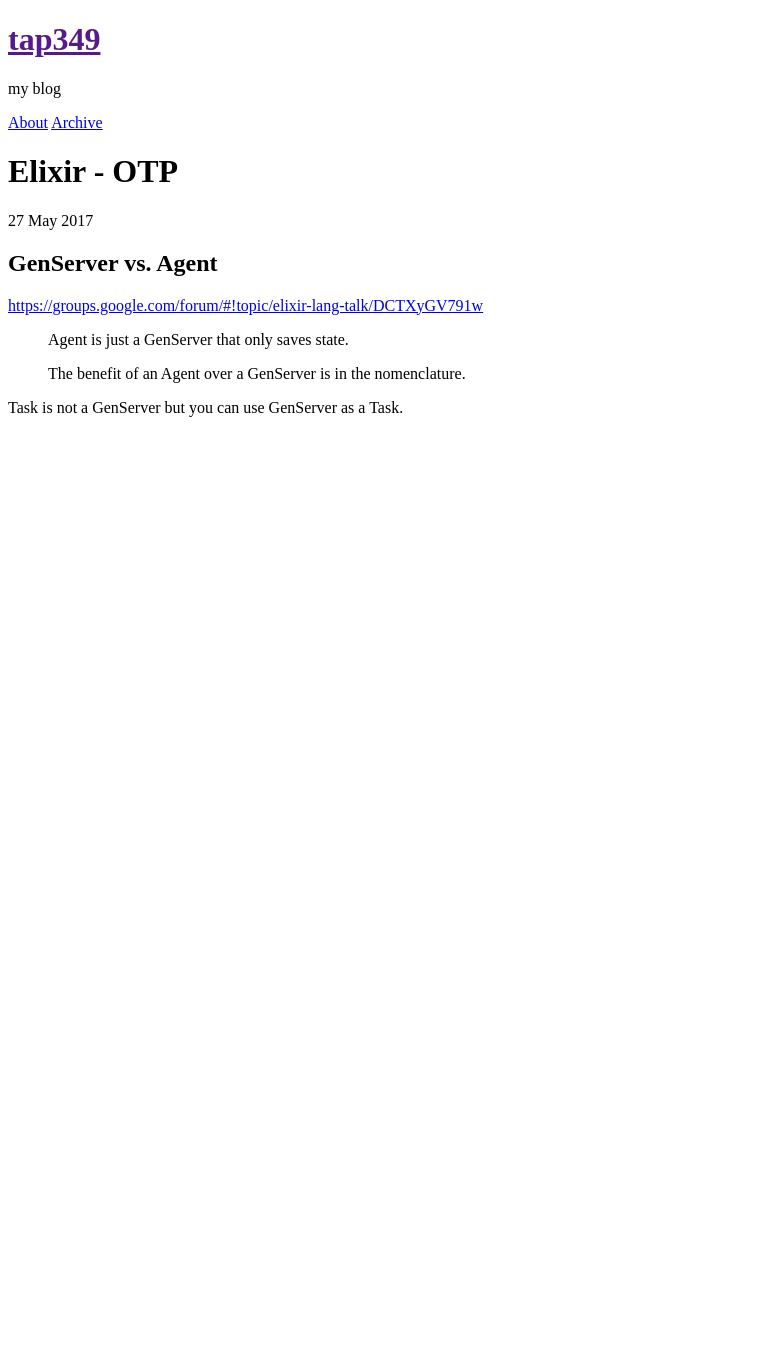
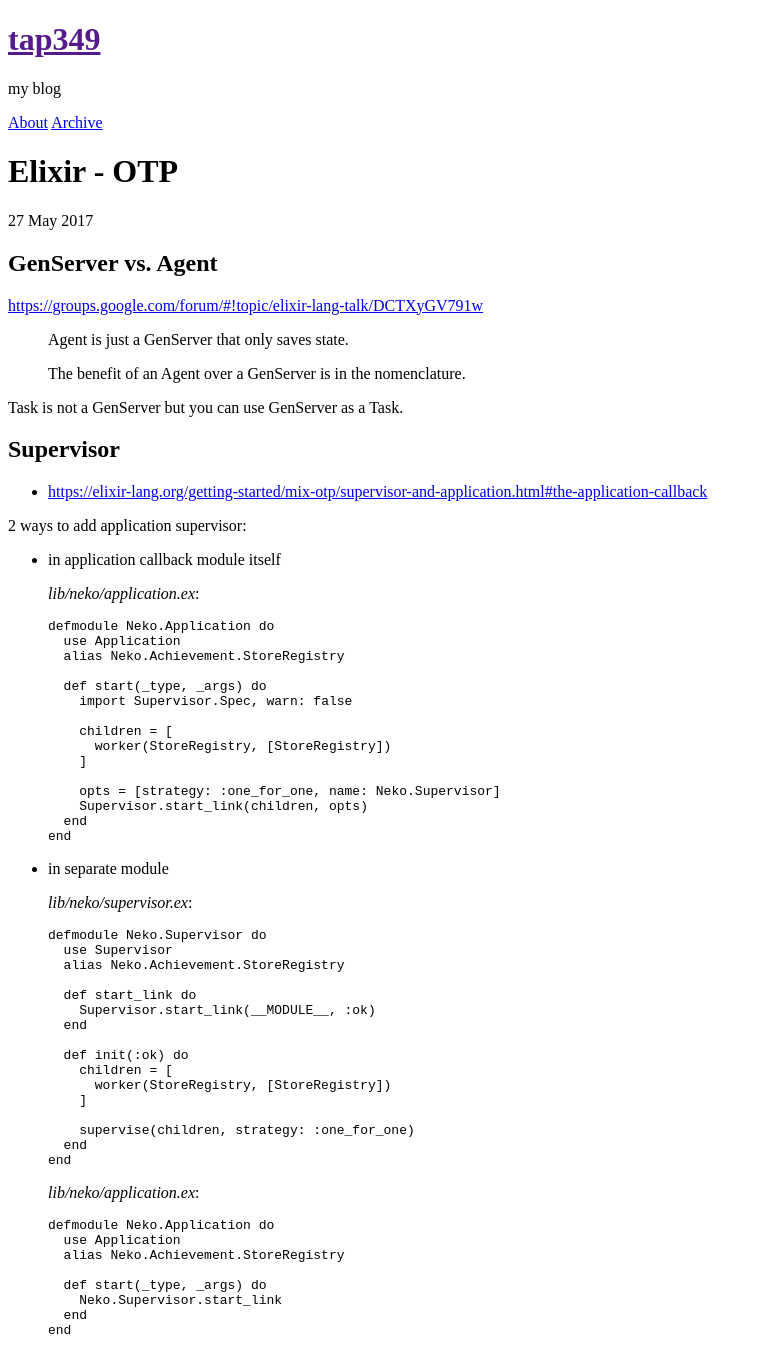
Before and after one commit to tap349/tap349.github.io, a Jekyll site: the page built from _posts/2017-05-28-elixir-otp.md, in a window 1280 px wide. Shown: the whole page, without its empty margins (0-763 px from the left). Built offline with Jekyll 4.4.1, drawn with Linux system fonts in a browser that asks for light colours; before the commit the page ends 900 px from its top, so only the background shows below that.

Commit message:
update 2017-06-04_14:03:20

````diff
--- a/_posts/2017-05-28-elixir-otp.md
+++ b/_posts/2017-05-28-elixir-otp.md
@@ -17,3 +17,67 @@ categories: [elixir, otp]
 > The benefit of an Agent over a GenServer is in the nomenclature.
 
 Task is not a GenServer but you can use GenServer as a Task.
+
+## Supervisor
+
+- <https://elixir-lang.org/getting-started/mix-otp/supervisor-and-application.html#the-application-callback>
+
+2 ways to add application supervisor:
+
+- in application callback module itself
+
+  _lib/neko/application.ex_:
+
+  ```elixir
+  defmodule Neko.Application do
+    use Application
+    alias Neko.Achievement.StoreRegistry
+
+    def start(_type, _args) do
+      import Supervisor.Spec, warn: false
+
+      children = [
+        worker(StoreRegistry, [StoreRegistry])
+      ]
+
+      opts = [strategy: :one_for_one, name: Neko.Supervisor]
+      Supervisor.start_link(children, opts)
+    end
+  end
+  ```
+
+- in separate module
+
+  _lib/neko/supervisor.ex_:
+
+  ```elixir
+  defmodule Neko.Supervisor do
+    use Supervisor
+    alias Neko.Achievement.StoreRegistry
+
+    def start_link do
+      Supervisor.start_link(__MODULE__, :ok)
+    end
+
+    def init(:ok) do
+      children = [
+        worker(StoreRegistry, [StoreRegistry])
+      ]
+
+      supervise(children, strategy: :one_for_one)
+    end
+  end
+  ```
+
+  _lib/neko/application.ex_:
+
+  ```elixir
+  defmodule Neko.Application do
+    use Application
+    alias Neko.Achievement.StoreRegistry
+
+    def start(_type, _args) do
+      Neko.Supervisor.start_link
+    end
+  end
+  ```
````
Also changed, not shown: _posts/2017-05-21-elixir-mix-and-iex.md (+10 -6 lines).
